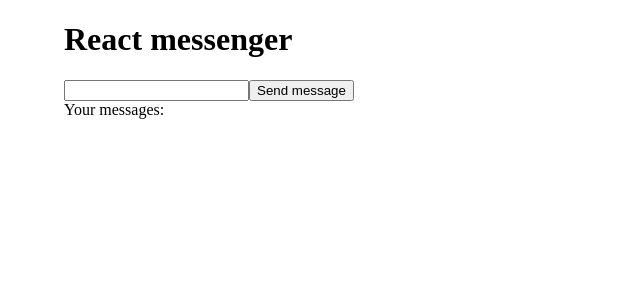
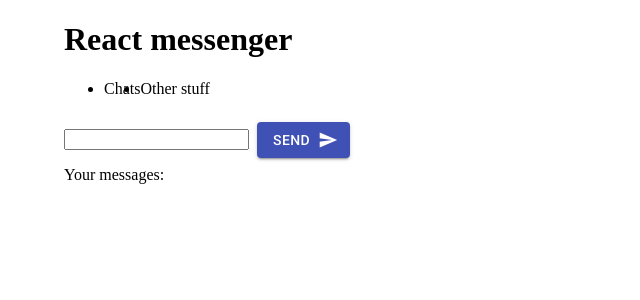
Before and after one commit to leokotman/reactapp-from-scratch, a React app: page / in a window 1280 px wide. Shown: the top 300 px of the page, without its empty margins (0-640 px from the left). Built offline with nearby package versions, Linux system fonts and the light colour scheme.

Commit message:
added button with icon

```diff
--- a/package.json
+++ b/package.json
@@ -17,6 +17,7 @@
   "license": "ISC",
   "dependencies": {
     "@material-ui/core": "^4.11.4",
+    "@material-ui/icons": "^4.11.2",
     "react": "^17.0.2",
     "react-dom": "^17.0.2"
   },
--- a/src/App.jsx
+++ b/src/App.jsx
@@ -1,5 +1,7 @@
 import React, { useState, useEffect } from "react";
+
 import MessageForm from "./components/MessageForm/MessageForm.jsx";
+import Header from "./components/Header/Header.jsx";
 import "./App.scss";
 import { AUTHORS } from "./constants";
 
@@ -23,7 +25,7 @@ const App = () => {
 
   return (
     <div className="app">
-      <h1>React messenger</h1>
+      <Header />
       <MessageForm onAddMessage={addNewMessage} />
       <span>Your messages:</span>
       <section className="messages">
@@ -34,7 +36,7 @@ const App = () => {
               msg.author === AUTHORS.BOT ? "bot_message" : "human_message"
             }`}
           >
-             {msg.author}: {msg.text}
+            {msg.author}: {msg.text}
           </p>
         ))}
       </section>
--- a/src/components/MessageForm/MessageForm.jsx
+++ b/src/components/MessageForm/MessageForm.jsx
@@ -1,8 +1,18 @@
 import React, { useState } from "react";
 import { AUTHORS } from "../../constants";
+import { makeStyles } from "@material-ui/core/styles";
+import Button from "@material-ui/core/Button";
+import Icon from "@material-ui/core/Icon";
+
+const useStyles = makeStyles((theme) => ({
+  button: {
+    margin: theme.spacing(1),
+  },
+}));
 
 const MessageForm = ({ onAddMessage }) => {
   const [value, setValue] = useState("");
+  const classes = useStyles();
 
   const handleChange = (e) => {
     setValue(e.target.value);
@@ -22,13 +32,20 @@ const MessageForm = ({ onAddMessage }) => {
 
   return (
     <form
-      onSubmit={handleSubmit}
       onKeyDown={(e) => {
         handleKeyDown(e, handleSubmit);
       }}
     >
       <input type="text" value={value} onChange={handleChange} />
-      <input type="submit" value="Send message" />
+      <Button
+        variant="contained"
+        color="primary"
+        className={classes.button}
+        endIcon={<Icon>send</Icon>}
+        onClick={handleSubmit}
+      >
+        Send
+      </Button>
     </form>
   );
 };
--- a/src/index.html
+++ b/src/index.html
@@ -7,6 +7,7 @@
     <meta name="viewport" content="minimum-scale=1, width=device-width, initial-scale=1.0">
     <title>React app from Scratch</title>
     <link rel="stylesheet" href="https://fonts.googleapis.com/css?family=Roboto:300,400,500,700&display=swap" />
+    <link rel="stylesheet" href="https://fonts.googleapis.com/icon?family=Material+Icons" />
 </head>
 
 <body>
```
Also changed, not shown: 1 other file (tests, documents, lock files or other folders).
